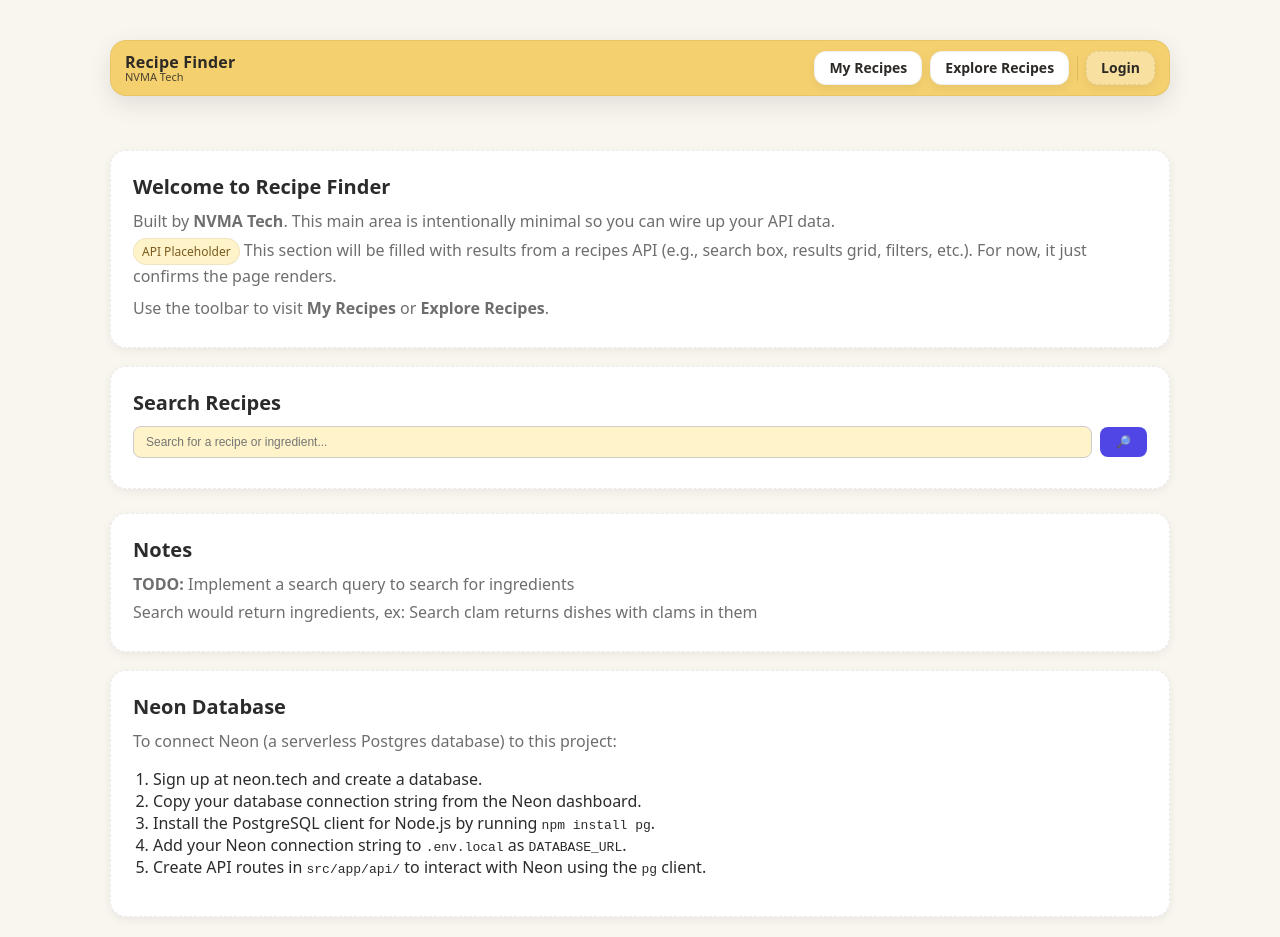
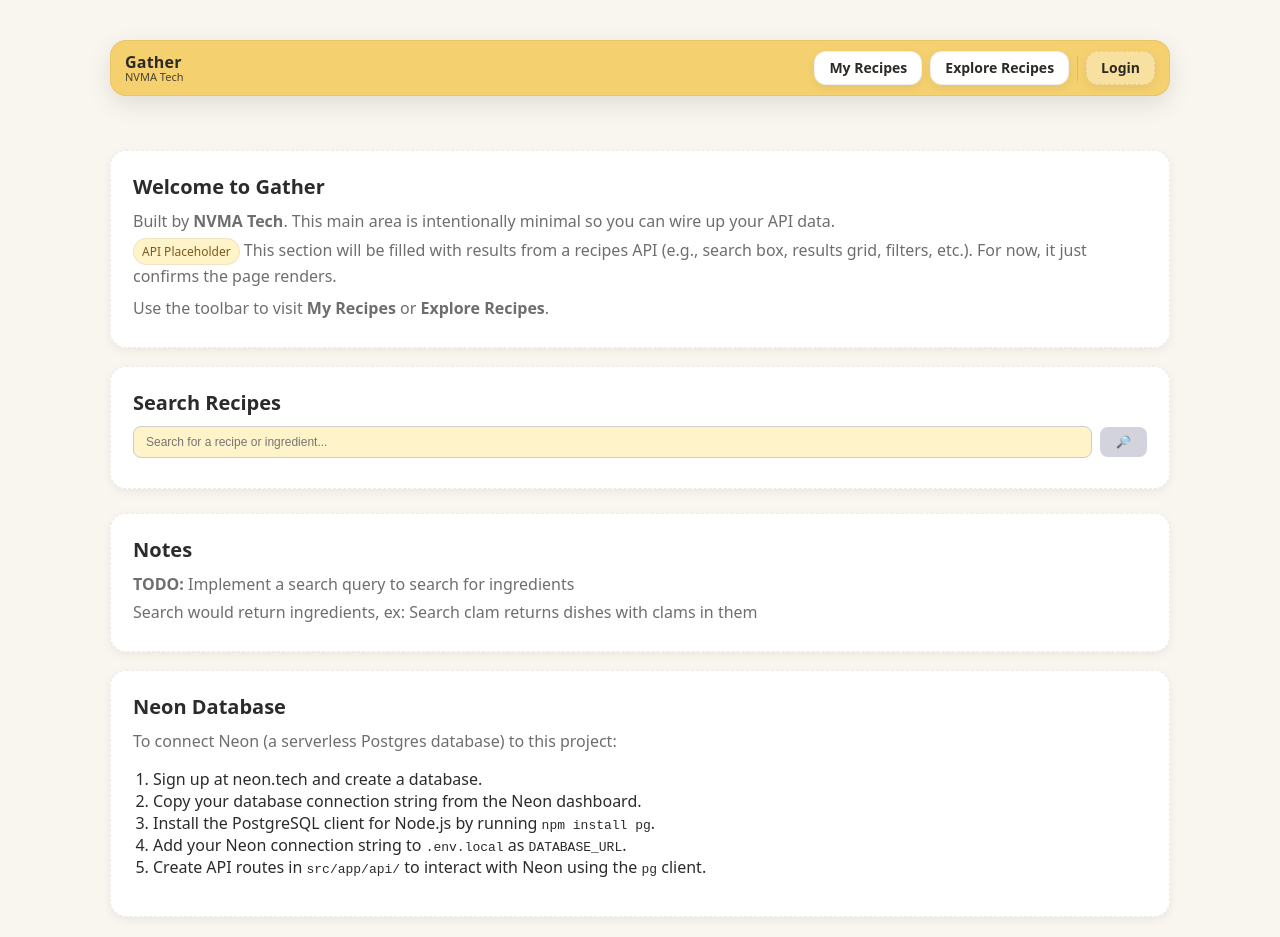
Before and after one commit to CS4800-Group8/Gather, a Next.js app: page / in a window 1280 px wide. Built offline with nearby package versions, Linux system fonts and the light colour scheme.

Commit message:
Update the application name

```diff
--- a/src/app/page.tsx
+++ b/src/app/page.tsx
@@ -28,7 +28,7 @@ export default function HomePage() {
 
       {/* WELCOME BANNER WITH THE BADGE */}
       <div className="hero">
-        <h2>Welcome to Recipe Finder</h2>
+        <h2>Welcome to Gather</h2>
         <p>
           Built by <strong>NVMA Tech</strong>. This main area is intentionally
           minimal so you can wire up your API data.
@@ -59,7 +59,7 @@ export default function HomePage() {
           <button
             type="submit"
             className="badge"
-            style={{ padding: "8px 16px", borderRadius: 8, background: "#4f46e5", color: "#fff", border: "none" }}
+            style={{ padding: "8px 16px", borderRadius: 8, background: "#d3d3ddff", color: "#fff", border: "none" }}
           >
             🔎︎
           </button>
--- a/src/components/Header.tsx
+++ b/src/components/Header.tsx
@@ -24,9 +24,13 @@ export default function Header() {
           <div className="brand">
             <div className="brand__title">
               <Link href="/">
-                <span className="brand__name">{siteConfig.name}</span>
+              <span className="brand__name">{siteConfig.name}</span>
               </Link>
-              <span className="brand__subtitle">{siteConfig.company}</span>
+              <span className="brand__subtitle">
+              <a href="https://giahua.github.io/CS4800-NVMATech/" target="_blank" rel="noopener noreferrer">
+                {siteConfig.company}
+              </a>
+              </span>
             </div>
           </div>
 
--- a/src/lib/siteConfig.ts
+++ b/src/lib/siteConfig.ts
@@ -5,7 +5,7 @@
  *   - Easy access to all the data --> change this file to desired information and it will update across the application
  */
 export const siteConfig = {
-  name: "Recipe Finder",
+  name: "Gather",
   company: "NVMA Tech",
   description:
     "Bright, simple recipe finder by NVMA Tech. The main content is intentionally minimal so you can plug in your API results.",
```
